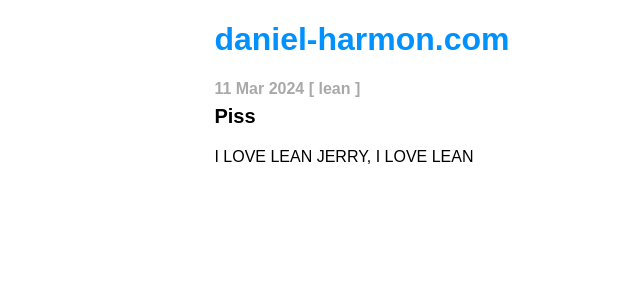
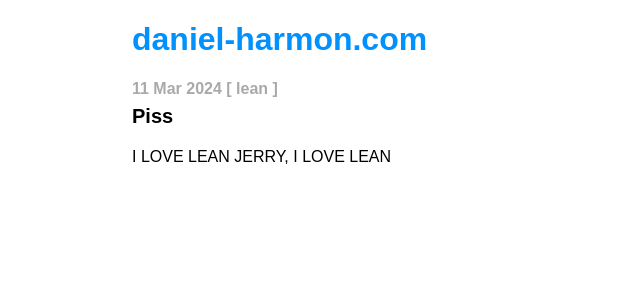
Before and after one commit to Dan-Harmon/Dan-Harmon.github.io, a Jekyll site: the page built from _posts/2024-03-11-piss.md, in a window 1280 px wide. Shown: the top 300 px of the page, without its empty margins (208-848 px from the left). Built offline with Jekyll 4.4.1, drawn with Linux system fonts in a browser that asks for light colours.

Commit message:
size commit

```diff
--- a/_layouts/post.html
+++ b/_layouts/post.html
@@ -5,4 +5,4 @@
     <p class="blogTag"><b>{{ page.date | date_to_string }} [ {{ page.tag }} ]</b></p>
     <h2 class="blogTitle closeness">{{ page.title }}</h2>
 
-    <div class="boxed-like-a-fish"><p>{{ content }}</p></div>
+    <div class="boxed-like-a-fish">{{ content }}</div>
--- a/styles.css
+++ b/styles.css
@@ -18,8 +18,9 @@
 }
 
 .main {
-  margin-left: 33%;
-  margin-right: 33%;
+  width: 600px;
+  margin-left: auto;
+  margin-right: auto;
 }
 
 .title {
```
Also changed, not shown: 2 other files.
